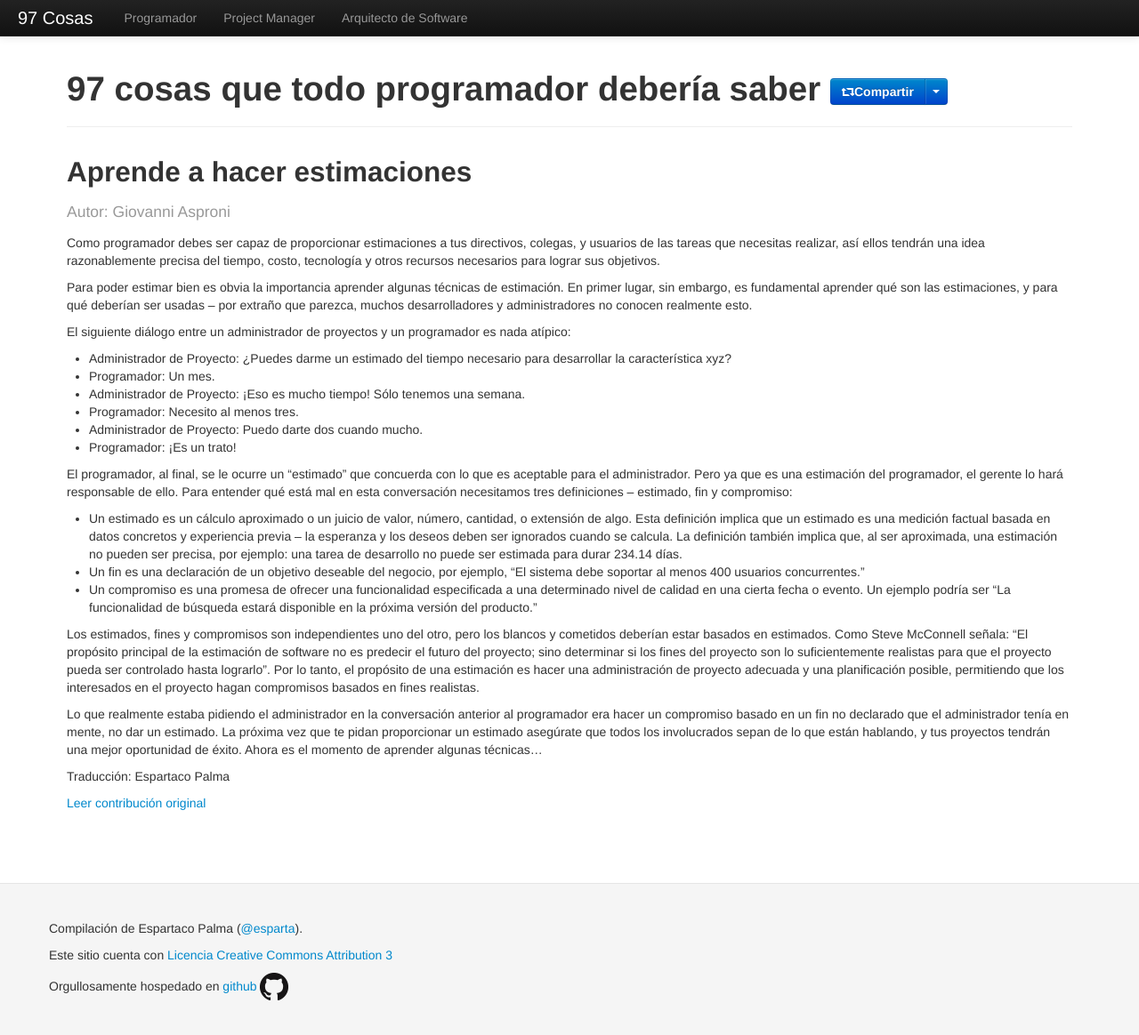
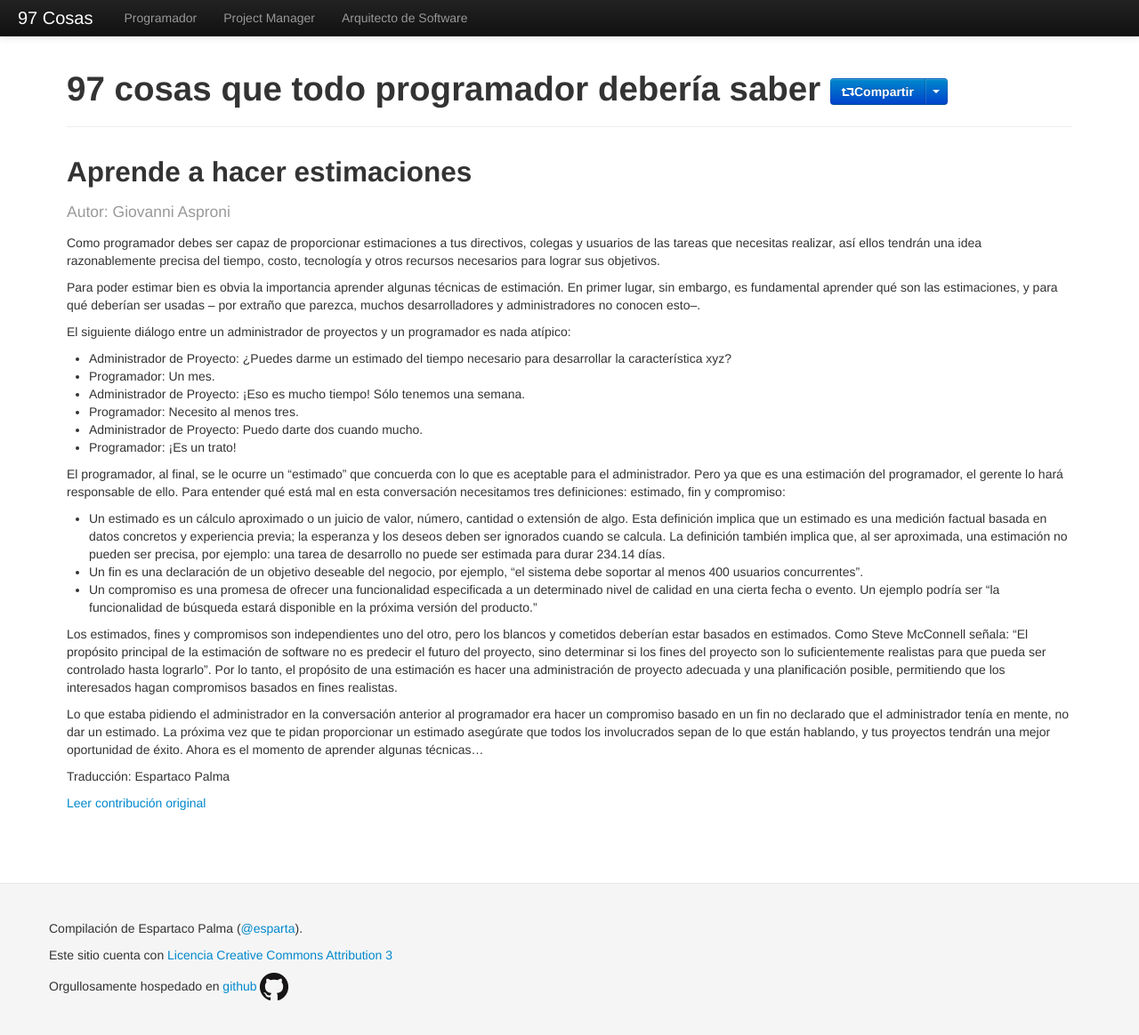
Before and after one commit to esparta/97cosas, a Jekyll site: the page built from programador/aprende-estimaciones.md, in a window 1280 px wide and 1166 px high. Shown: the whole window at 89% size. Built offline with Jekyll 4.4.1, drawn with Linux system fonts in a browser that asks for light colours; comment, search, counter and statistics services are not loaded.

Commit message:
Spelling corrections on aprende-estimaciones

```diff
--- a/programador/aprende-estimaciones.md
+++ b/programador/aprende-estimaciones.md
@@ -7,25 +7,58 @@
 original: http://programmer.97things.oreilly.com/wiki/index.php/Learn_to_Estimate
 ---
 
-Como programador debes ser capaz de proporcionar estimaciones a tus directivos, colegas, y usuarios de las tareas que necesitas realizar, así ellos tendrán una idea razonablemente precisa del tiempo, costo, tecnología y otros recursos necesarios para lograr sus objetivos.
+Como programador debes ser capaz de proporcionar estimaciones a tus
+directivos, colegas y usuarios de las tareas que necesitas realizar, así
+ellos tendrán una idea razonablemente precisa del tiempo, costo, tecnología y
+otros recursos necesarios para lograr sus objetivos.
 
-Para poder estimar bien es obvia la importancia aprender algunas técnicas de estimación. En primer lugar, sin embargo, es fundamental aprender qué son las estimaciones, y para qué deberían ser usadas -- por extraño que parezca, muchos desarrolladores y administradores no conocen realmente esto.
+Para poder estimar bien es obvia la importancia aprender algunas técnicas de
+estimación. En primer lugar, sin embargo, es fundamental aprender qué son las
+estimaciones, y para qué deberían ser usadas -- por extraño que parezca,
+muchos desarrolladores y administradores no conocen esto--.
 
-El siguiente diálogo entre un administrador de proyectos y un programador es nada atípico:
+El siguiente diálogo entre un administrador de proyectos y un programador es
+nada atípico:
 
-* Administrador de Proyecto: ¿Puedes darme un estimado del tiempo necesario para desarrollar la característica xyz?
+* Administrador de Proyecto: ¿Puedes darme un estimado del tiempo necesario
+para desarrollar la característica xyz?
 * Programador: Un mes.
 * Administrador de Proyecto: ¡Eso es mucho tiempo! Sólo tenemos una semana.
 * Programador: Necesito al menos tres.
 * Administrador de Proyecto: Puedo darte dos cuando mucho.
 * Programador: ¡Es un trato!
 
-El programador, al final, se le ocurre un "estimado" que concuerda con lo que es aceptable para el administrador. Pero ya que es una estimación del programador, el gerente lo hará responsable de ello. Para entender qué está mal en esta conversación necesitamos tres definiciones -- estimado, fin y compromiso:
+El programador, al final, se le ocurre un "estimado" que concuerda con lo que
+es aceptable para el administrador. Pero ya que es una estimación del
+programador, el gerente lo hará responsable de ello. Para entender qué está
+mal en esta conversación necesitamos tres definiciones: estimado, fin y
+compromiso:
 
-* Un estimado es un cálculo aproximado o un juicio de valor, número, cantidad, o extensión de algo. Esta definición implica que un estimado es una medición factual basada en datos concretos y experiencia previa -- la esperanza y los deseos deben ser ignorados cuando se calcula. La definición también implica que, al ser aproximada, una estimación no pueden ser precisa, por ejemplo: una tarea de desarrollo no puede ser estimada para durar 234.14 días.
-* Un fin es una declaración de un objetivo deseable del negocio, por ejemplo, "El sistema debe soportar al menos 400 usuarios concurrentes."
-* Un compromiso es una promesa de ofrecer una funcionalidad especificada a una determinado nivel de calidad en una cierta fecha o evento. Un ejemplo podría ser "La funcionalidad de búsqueda estará disponible en la próxima versión del producto."
+* Un estimado es un cálculo aproximado o un juicio de valor, número, cantidad
+o extensión de algo. Esta definición implica que un estimado es una medición
+factual basada en datos concretos y experiencia previa; la esperanza y los
+deseos deben ser ignorados cuando se calcula. La definición también implica
+que, al ser aproximada, una estimación no pueden ser precisa, por ejemplo:
+una tarea de desarrollo no puede ser estimada para durar 234.14 días.
+* Un fin es una declaración de un objetivo deseable del negocio, por ejemplo,
+"el sistema debe soportar al menos 400 usuarios concurrentes".
+* Un compromiso es una promesa de ofrecer una funcionalidad especificada a
+un determinado nivel de calidad en una cierta fecha o evento. Un ejemplo
+podría ser "la funcionalidad de búsqueda estará disponible en la próxima
+versión del producto."
 
-Los estimados, fines y compromisos son independientes uno del otro, pero los blancos y cometidos deberían estar basados en estimados. Como Steve McConnell señala: "El propósito principal de la estimación de software no es predecir el futuro del proyecto; sino determinar si los fines del proyecto son lo suficientemente realistas para que el proyecto pueda ser controlado hasta lograrlo". Por lo tanto, el propósito de una estimación es hacer una administración de proyecto adecuada y una planificación posible, permitiendo que los interesados en el proyecto hagan compromisos basados en fines realistas.
+Los estimados, fines y compromisos son independientes uno del otro, pero los
+blancos y cometidos deberían estar basados en estimados. Como Steve McConnell
+señala: "El propósito principal de la estimación de software no es predecir
+el futuro del proyecto, sino determinar si los fines del proyecto son lo
+suficientemente realistas para que pueda ser controlado hasta lograrlo". Por
+lo tanto, el propósito de una estimación es hacer una administración de
+proyecto adecuada y una planificación posible, permitiendo que los interesados
+hagan compromisos basados en fines realistas.
 
-Lo que realmente estaba pidiendo el administrador en la conversación anterior al programador era hacer un compromiso basado en un fin no declarado que el administrador tenía en mente, no dar un estimado. La próxima vez que te pidan proporcionar un estimado asegúrate que todos los involucrados sepan de lo que están hablando, y tus proyectos tendrán una mejor oportunidad de éxito. Ahora es el momento de aprender algunas técnicas...
+Lo que estaba pidiendo el administrador en la conversación anterior al
+programador era hacer un compromiso basado en un fin no declarado que el
+administrador tenía en mente, no dar un estimado. La próxima vez que te pidan
+proporcionar un estimado asegúrate que todos los involucrados sepan de lo que
+están hablando, y tus proyectos tendrán una mejor oportunidad de éxito. Ahora
+es el momento de aprender algunas técnicas...
```
